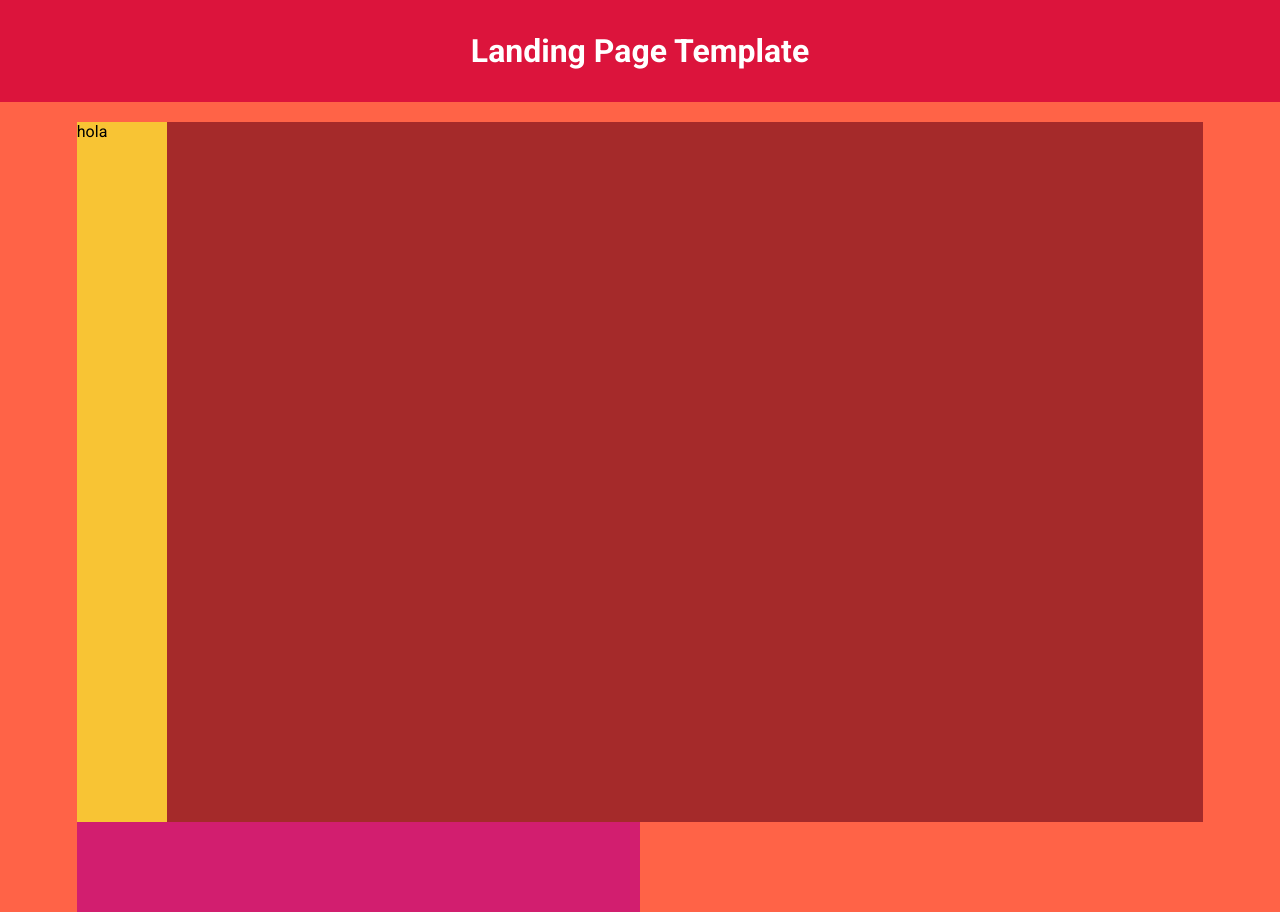
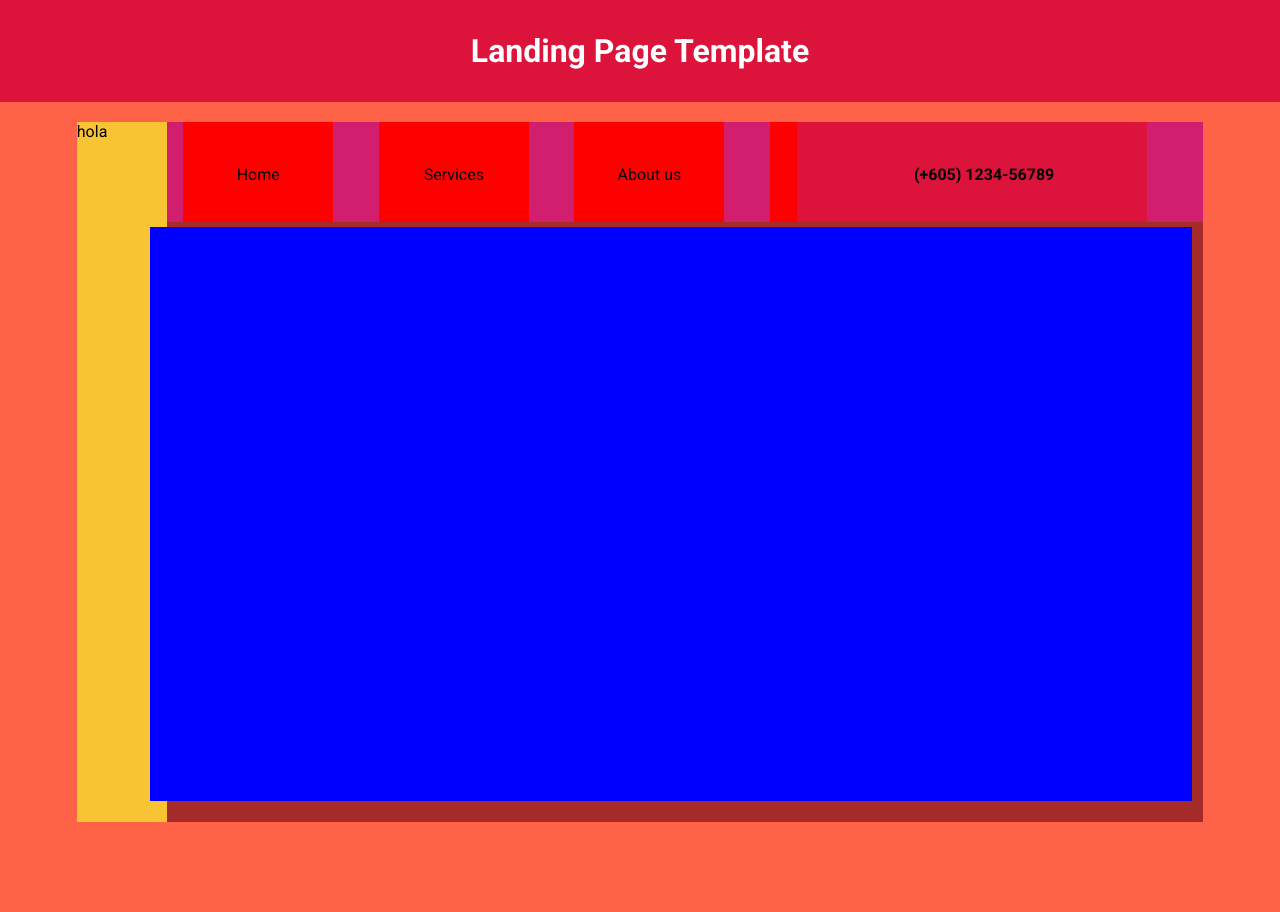
Before and after one commit to AlvaroSaGit/Landing2, a plain HTML site: page index.html in a window 1280 px wide. After the commit the page ends 886 px from the top, so only its background shows below. Drawn offline with Linux system fonts and the light colour scheme.

Commit message:
cambios2

```diff
--- a/Estilos.css
+++ b/Estilos.css
@@ -22,25 +22,70 @@ body{
   padding-top: 2.5%;
   padding-bottom: 2.5%;
 }
-
+/*Solo para ajustar los laterales y posicionar .cuerpo*/
 .superbody{
   padding: 20px 6% 5% 6%;
 }
-
+/*main*/
 .cuerpo{
+  position: relative;
   width: 100%;
   height: 700px;
   background-color: brown;
 }
-
+/*sidebar*/
 nav{
+  position: absolute;
+  top: 0;
+  display: inline-block;
   width: 90px;
   height: 100%;
   background-color: rgb(248, 196, 52);
 }
+/*nav del main content*/
+.opciones{
+  padding-left: 7.6%;
+  display: inline-block;
+  background-color: rgb(210, 30, 111);
+  width: 100%;
+  height: 100px;
+}
 
-.opciones{
-  background-color: rgb(210, 30, 111);
-  width: 50%;
-  height: 90px;
+.texto{
+  display: inline-block;
+  background-color: red;
+  text-align: center;
+  line-height: 105px;
+  width: 150px;
+  height: 100%;
+  margin: 0px 2%;
 }
+/*Icono para el numero*/
+.telefono::before{
+  font-family: 'Material Icons';
+  content: '\e0b0';
+  color: black;
+  margin-right: 12px;
+}
+/*Zona de telefono*/
+.telefono{
+  display: inline-block;
+  position: absolute;
+  right: 5%;
+  width: 350px;
+  height: 100px;
+  line-height: 100px;
+  text-align: center;
+  background-color: crimson;
+  font-weight: bold;
+}
+
+.main{
+  position: absolute;
+  margin-left: 6.5%;
+  margin-top: 5px;
+  margin-right: 1%;
+  width: 92.5%;
+  height: 82%;
+  background-color: blue;
+}
--- a/index.html
+++ b/index.html
@@ -4,7 +4,8 @@
   <meta charset="UTF-8">
   <meta name="viewport" content="width=device-width, initial-scale=1.0">
   <link rel="stylesheet" href="Estilos.css">
-  <title>Document</title>
+  <link href="https://fonts.googleapis.com/icon?family=Material+Icons" rel="stylesheet">
+  <title>Landing page</title>
 </head>
 <body>
   <header class="encabezado">Landing Page Template</header>
@@ -13,7 +14,17 @@
       <nav>
         hola
       </nav>
-      <div class="opciones"></div>
+      <div class="opciones">
+        <div class="texto">Home</div>
+        <div class="texto">Services</div>
+        <div class="texto">About us</div>
+        <div class="texto">Appointment</div>
+        <div class="texto">Contact</div>
+        <div class="telefono">(+605) 1234-56789</div>
+      </div>
+      <div class="main">
+
+      </div>
     </div>
   </div>
 </body>
```
